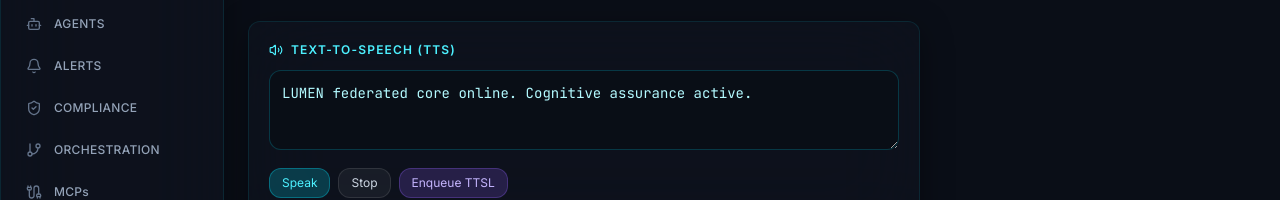
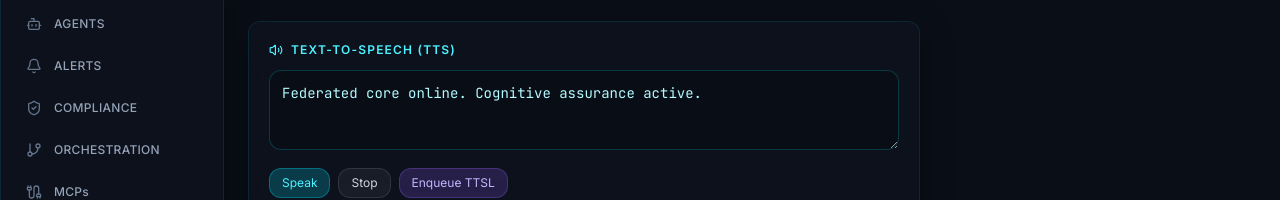
Before and after one commit to saifsoub/s-agency-command-center, a React (Vite) app: page /app/voice in a window 1280 px wide. Shown: the part 127-327 px from the top of the page. Built offline with nearby package versions, Linux system fonts and the light colour scheme.

Commit message:
docs: use the project name consistently in VoiceTelPage.jsx

```diff
--- a/src/pages/VoiceTelPage.jsx
+++ b/src/pages/VoiceTelPage.jsx
@@ -5,7 +5,7 @@ import { Mic, Phone, PhoneOff, Volume2 } from 'lucide-react'
 import { toast } from 'sonner'
 
 export default function VoiceTelPage() {
-  const [text, setText] = useState('LUMEN federated core online. Cognitive assurance active.')
+  const [text, setText] = useState('Federated core online. Cognitive assurance active.')
   const [connected, setConnected] = useState(false)
   const [participants, setParticipants] = useState([])
   const [voices, setVoices] = useState([])
```
